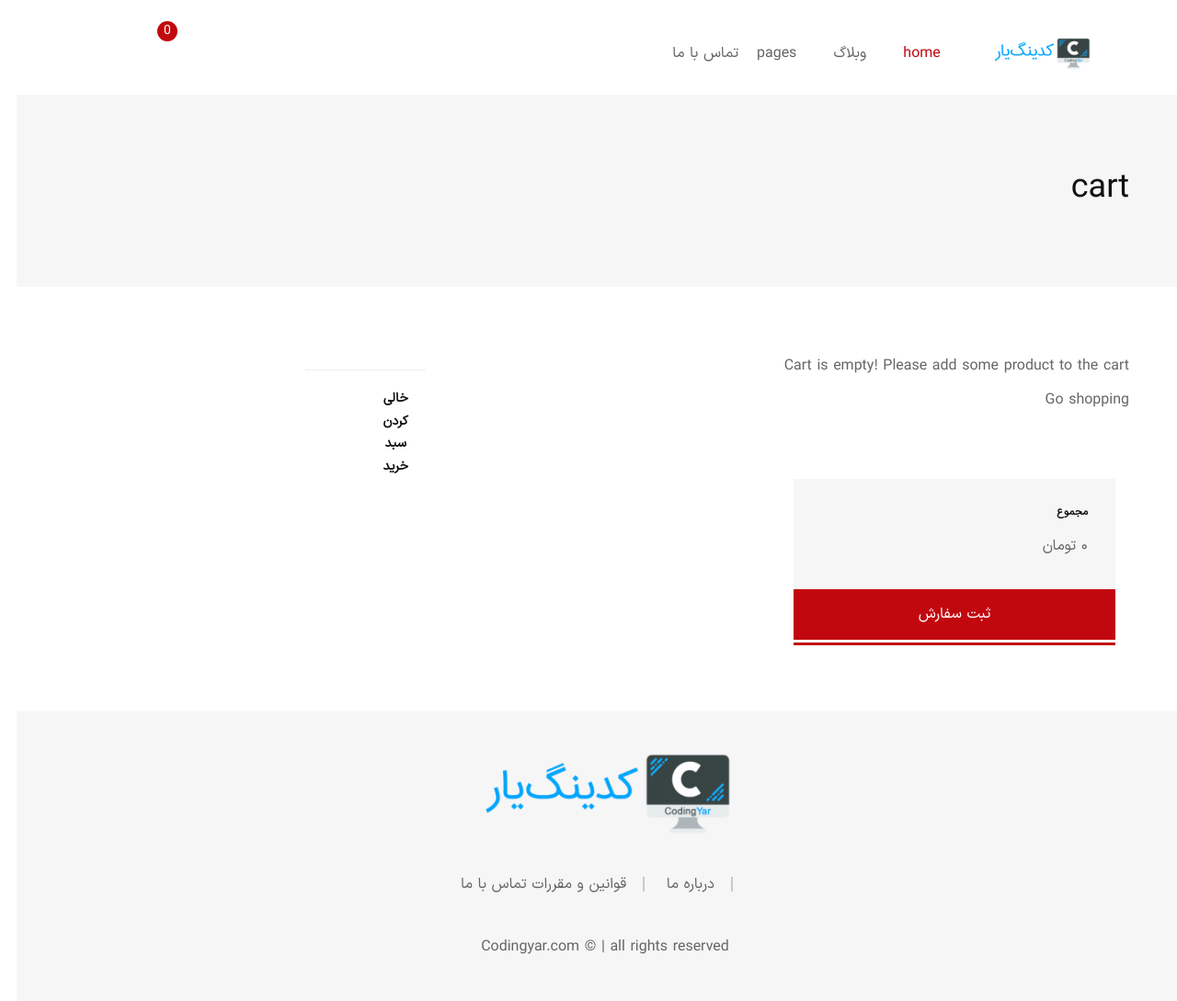
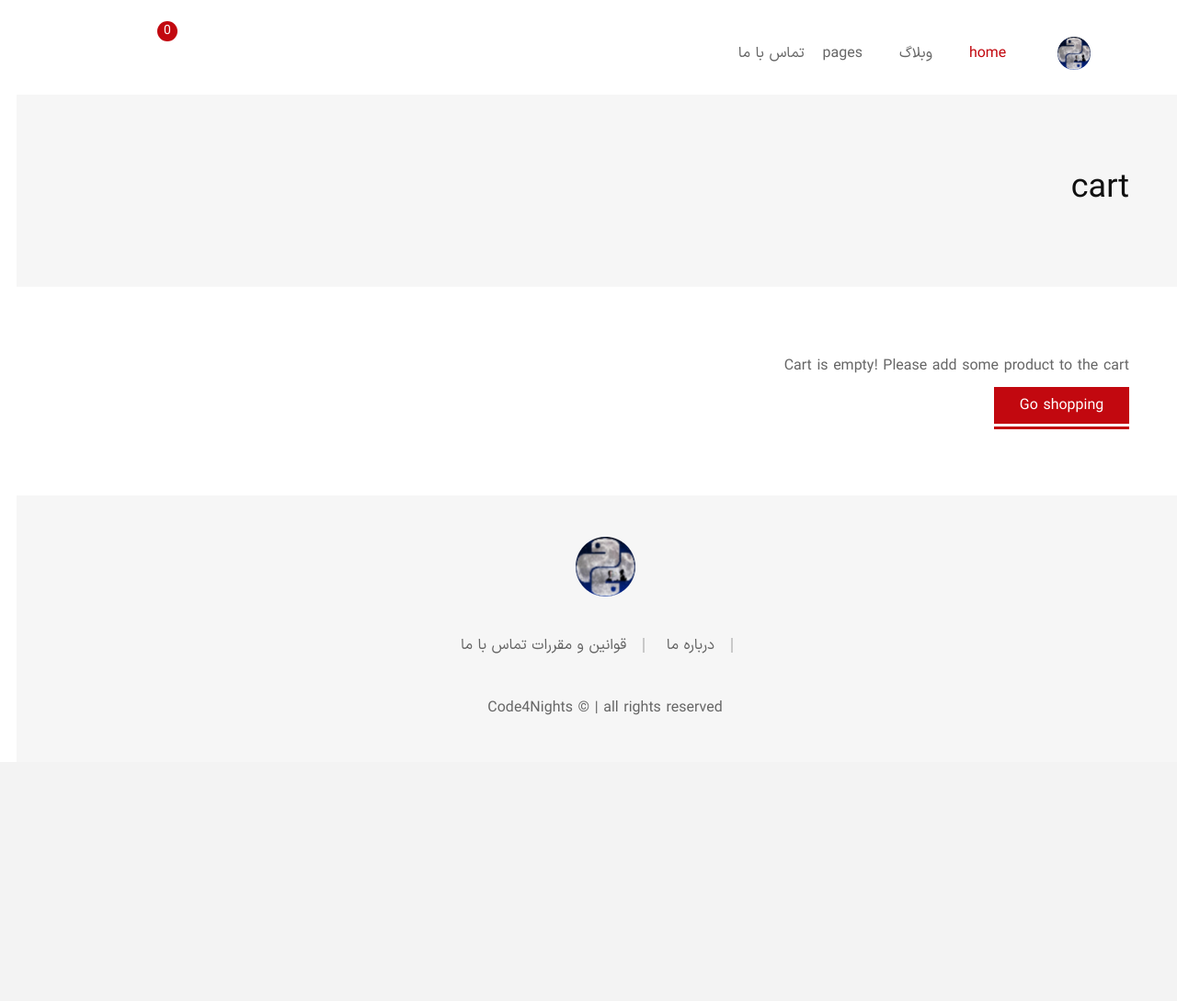
Before and after one commit to hatef97/online_shop, a Django app: page /cart/ in a window 1280 px wide. Shown: the whole page at 92% size. After the commit the page ends 778 px from the top, so only its background shows below. Run offline with Django 4.2, Linux system fonts and the light colour scheme; parts of the project's set-up code (start-up, migrations or seed data) failed here and were passed over; some libraries are stand-ins or nearby versions; some web fonts are replaced.

Commit message:
Fix a few things on the website

```diff
--- a/cart/cart.py
+++ b/cart/cart.py
@@ -78,3 +78,8 @@ class Cart:
         product_ids = self.cart.keys()
 
         return sum(item['quantity'] * item['product_obj'].price for item in self.cart.values())
+
+    def is_empty(self):
+        if self.cart:
+            return False
+        return True
--- a/cart/templates/cart/cart_detail.html
+++ b/cart/templates/cart/cart_detail.html
@@ -44,7 +44,7 @@
                                                         </a>
                                                     </td>
                                                     <td class="product-thumbnail text-left">
-                                                        <img src="assets/img/products/prod-10-70x88.jpg"
+                                                        <img src="{{ item.product_obj.cover.url }}"
 
                                                     </td>
                                                     <td class="product-name">
@@ -83,17 +83,25 @@
                                         </table>
                                 {% else %}
                                     <p>{% trans 'Cart is empty! Please add some product to the cart' %}</p>
-                                    <a href="{% url 'product_list' %}">{% trans 'Go shopping' %}</a>
+                                    <a class="btn btn-small btn-bg-red btn-color-white btn-hover-2" href="{% url 'product_list' %}">{% trans 'Go shopping' %}</a>
                                 {% endif %}
                                 </div>
                             </div>
                         </div>
-                        <div class="row no-gutters border-top pt--20 mt--20">
-                            <div class="col-sm-6 text-sm-right">
-                                <button type="submit" class="cart-form__btn">خالی کردن سبد خرید</button>
+                    {% if not cart.is_empty %}
+                            <div class="row no-gutters border-top pt--20 mt--20">
+                                <div class="col-sm-6 text-sm-right">
+                                    <form action="{% url 'cart:cart_clear' %}" method="post">
+                                        {% csrf_token %}
+                                        <button type="submit" class="class="btn btn-small btn-bg-red btn-color-white btn-hover-2"">
+                                            {% trans 'Empty cart' %}
+                                        </button>
+                                    </form>
+                                </div>
                             </div>
-                        </div>
+                    {% endif %}
                     </div>
+                {% if not cart.is_empty %}
                     <div class="col-lg-4">
                         <div class="cart-collaterals">
                             <div class="cart-totals">
@@ -119,11 +127,12 @@
                                     </div>
                                 </div>
                             </div>
-                            <a href="checkout.html" class="btn btn-fullwidth btn-bg-red btn-color-white btn-hover-2">
-                                ثبت سفارش
+                            <a href="{% url 'orders:order_create' %}" class="btn btn-fullwidth btn-bg-red btn-color-white btn-hover-2">
+                                {% trans 'Checkout' %}
                             </a>
                         </div>
                     </div>
+                {% endif %}
                 </div>
             </div>
         </div>
--- a/cart/templates/cart/cart_sidebar.html
+++ b/cart/templates/cart/cart_sidebar.html
@@ -14,7 +14,7 @@
                                 <li class="mini-cart__product d-flex justify-content-between">
                                     <div class="mini-cart__product__image">
                                         <a href="#">
-                                            <img src="assets/img/products/prod-1-100x100.jpg">
+                                            <img src="{{ item.product_obj.cover.url }}">
                                         </a>
                                     </div>
                                     <div class="mini-cart__product__content pt-2">
@@ -35,10 +35,12 @@
                         <span>{% trans 'total' %}</span>
                         <span class="ammount">{{ cart.total_price|intcomma:False|translate_num }} تومان</span>
                     </div>
+                {% if not cart.is_empty %}
                     <div class="mini-cart__buttons">
                         <a href="{% url 'cart:cart_detail' %}" class="btn btn-fullwidth btn-bg-sand mb--20">{% trans 'go to cart' %}</a>
                         <a href="{% url 'orders:order_create' %}" class="btn btn-fullwidth btn-bg-sand">{% trans 'checkout' %}</a>
                     </div>
+                {% endif %}
                 </div>
             </div>
         </div>
--- a/cart/urls.py
+++ b/cart/urls.py
@@ -1,6 +1,6 @@
 from django.urls import path
 
-from .views import cart_detail_view, add_to_cart_view, remove_cart
+from .views import cart_detail_view, add_to_cart_view, remove_cart, clear_cart
 
 app_name = 'cart'
 
@@ -8,4 +8,5 @@ urlpatterns = [
     path('', cart_detail_view, name='cart_detail'),
     path('add/<int:product_id>', add_to_cart_view, name='cart_add'),
     path('remove/<int:product_id>', remove_cart, name='cart_remove'),
+    path('clear', clear_cart, name='cart_clear')
 ]
--- a/cart/views.py
+++ b/cart/views.py
@@ -1,5 +1,8 @@
 from django.shortcuts import render, get_object_or_404, redirect
 from django.views.decorators.http import require_POST
+from django.contrib import messages
+from django.utils.translation import gettext as _
+
 from products.models import Product
 from .cart import Cart
 from .forms import AddToCartProductForm
@@ -42,3 +45,16 @@ def remove_cart(request, product_id):
     cart.remove(product)
 
     return redirect('cart:cart_detail')
+
+
+@require_POST
+def clear_cart(request):
+    cart = Cart(request)
+
+    if len(cart):
+        cart.clear()
+        messages.success(request, _('All Products successfully removed from your cart'))
+    else:
+        messages.warning(request, _('Your cart is already empty'))
+
+    return redirect('product_list')
--- a/orders/views.py
+++ b/orders/views.py
@@ -6,7 +6,6 @@ from django.utils.translation import gettext as _
 from .forms import OrderForm
 from .models import OrderItem
 from cart.cart import Cart
-
 
 
 @login_required
@@ -41,6 +40,7 @@ def order_create_view(request):
             request.user.save()
 
             messages.success(request, _('Your order has successfully placed.'))
+            return redirect('product_list')
 
     return render(request, 'orders/order_create.html', {
         'form': order_form
--- a/templates/_base.html
+++ b/templates/_base.html
@@ -38,7 +38,7 @@
                         <div class="site-branding" style="margin-right: 30px;">
                             <a href="{% url 'product_list' %}" class="logo">
                                 <figure class="logo--normal d-none d-sm-block">
-                                    <img class="px-5" src="assets/img/codingyar_logo.png"
+                                    <img class="px-5" src="{% static 'img/logo/My project-modified.png' %}"
                                          style="max-height: 50px; margin-bottom: -15px;" alt="Logo">
                                 </figure>
                             </a>
--- a/templates/footer.html
+++ b/templates/footer.html
@@ -1,3 +1,4 @@
+{% load static %}
 <!-- Footer Start-->
 <footer class="footer">
     <div class="footer-top bg-color ptb--50" data-bg-color="#f6f6f6">
@@ -6,7 +7,7 @@
                 <div class="col-lg-9 text-center">
                     <div class="footer-widget mb--50">
                         <div class="textwidget">
-                            <img src="assets/img/codingyar_logo.png" alt="Logo">
+                            <img src="{% static 'img/logo/My project-modified.png' %}">
                         </div>
                     </div>
                     <div class="footer-widget mb--50 pb--1">
@@ -17,7 +18,7 @@
                         </ul>
                     </div>
                     <div class="footer-widget">
-                        Codingyar.com © | all rights reserved
+                        Code4Nights © | all rights reserved
                     </div>
                 </div>
             </div>
```
Also changed, not shown: products/templates/products/product_list.html (+13 -3 lines), static/img/logo/My project-modified.png (added), static/img/logo/logo-white.png (deleted), static/img/logo/logo.png (deleted).
